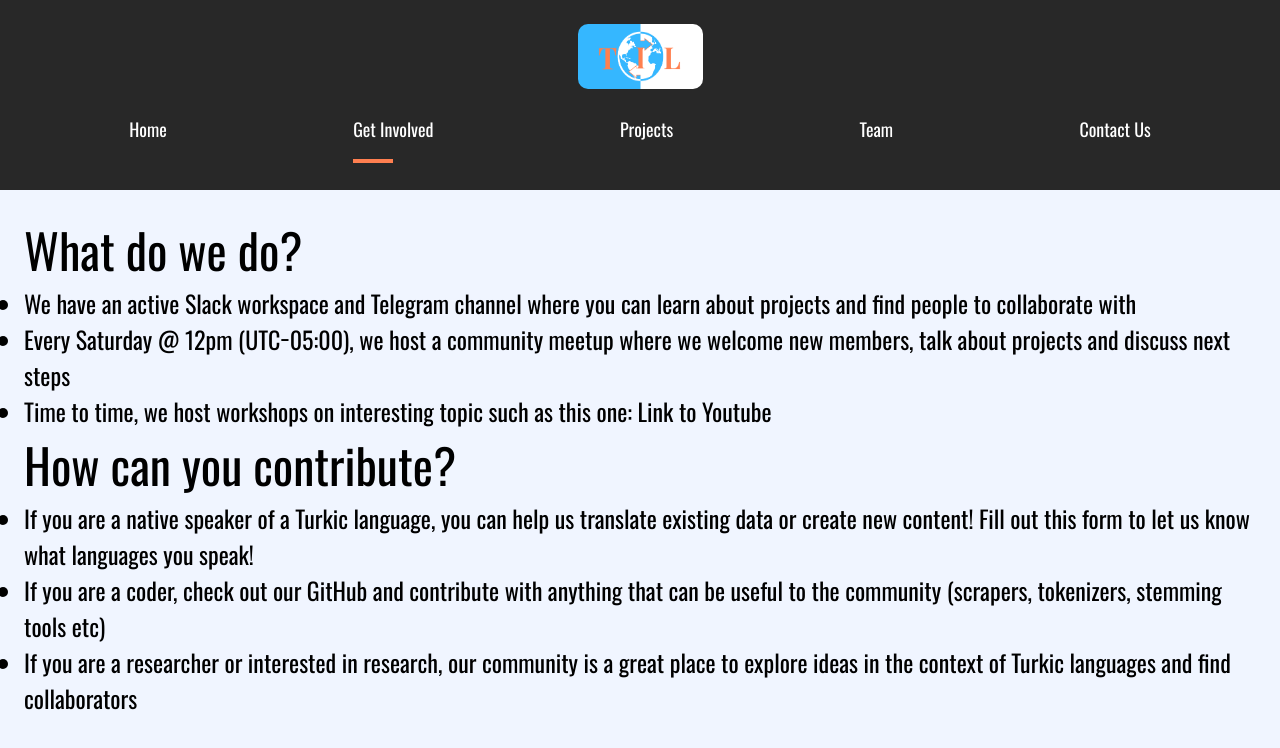
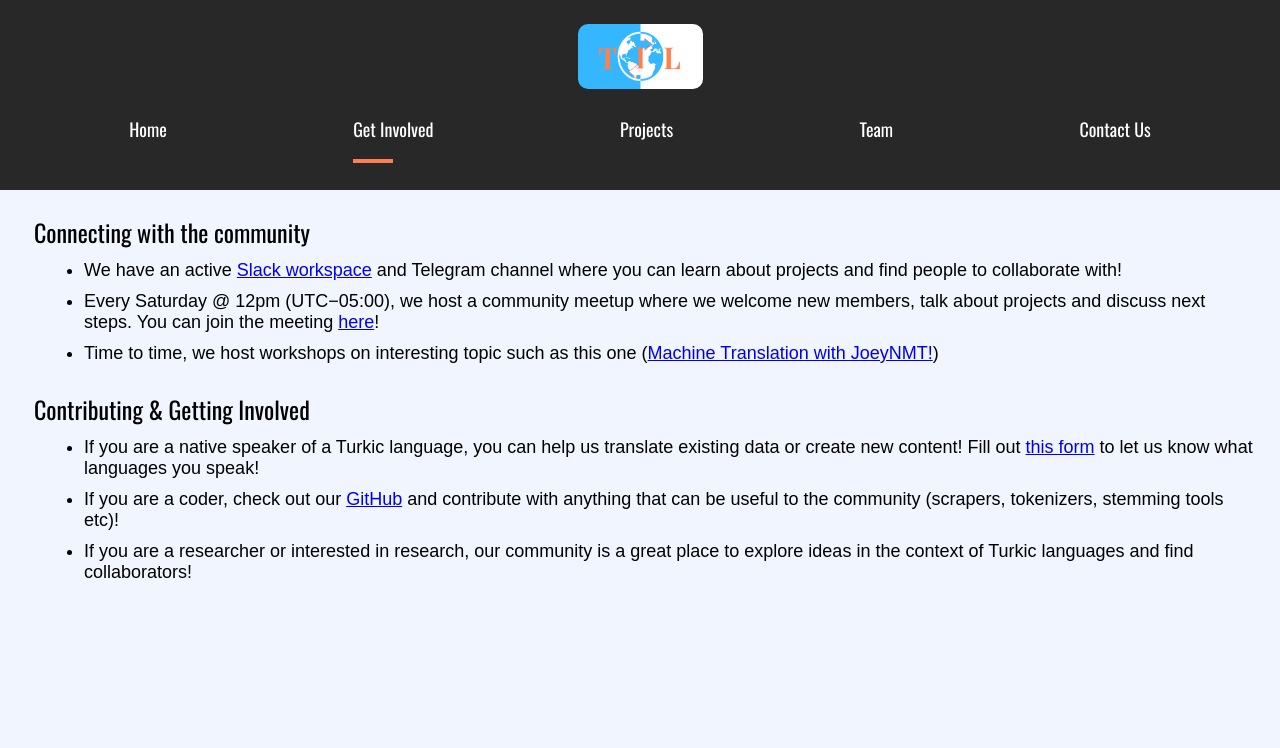
Before and after one commit to AbrorKh/ltca-web, a React (Create React App) app: page /get-involved in a window 1280 px wide. Shown: the top 748 px of the page. Built offline with nearby package versions, Linux system fonts and the light colour scheme.

Commit message:
updated project description for MT

```diff
--- a/src/pages/GetInvolved.js
+++ b/src/pages/GetInvolved.js
@@ -14,37 +14,38 @@ function GetInvolved() {
     >
 
       <Bullets>
-        <h2>What do we do?</h2>
+        <h2>Connecting with the community</h2>
         <ul>
           <li>
-            We have an active Slack workspace and Telegram channel where you can
-            learn about projects and find people to collaborate with
+            We have an active <a href="https://join.slack.com/t/turkic-interlingua/shared_invite/zt-k5sdiitd-02VyV_aNdRMpXyL9lRlTBA">Slack workspace</a> and Telegram channel where you can
+            learn about projects and find people to collaborate with!
           </li>
           <li>
             Every Saturday @ 12pm (UTC−05:00), we host a community meetup where
-            we welcome new members, talk about projects and discuss next steps
+            we welcome new members, talk about projects and discuss next steps. You can join the meeting <a href="https://meet.google.com/pih-fbrg-kja">here</a>!
           </li>
           <li>
             Time to time, we host workshops on interesting topic such as this
-            one: Link to Youtube
+            one (<a href="https://www.youtube.com/watch?v=-UpqTGVYzYw&feature=youtu.be">Machine Translation with JoeyNMT!</a>)
           </li>
         </ul>
-        <h2>How can you contribute?</h2>
+        <br/>
+        <h2>Contributing & Getting Involved</h2>
         <ul>
           <li>
             If you are a native speaker of a Turkic language, you can help us
-            translate existing data or create new content! Fill out this form to
+            translate existing data or create new content! Fill out <a href="https://forms.gle/4qogaxAKDGixbuYm7s">this form</a> to
             let us know what languages you speak!
           </li>
           <li>
-            If you are a coder, check out our GitHub and contribute with
+            If you are a coder, check out our <a href="https://github.com/turkic-interlingua/software-tools">GitHub</a> and contribute with
             anything that can be useful to the community (scrapers, tokenizers,
-            stemming tools etc)
+            stemming tools etc)!
           </li>
           <li>
             If you are a researcher or interested in research, our community is
             a great place to explore ideas in the context of Turkic languages
-            and find collaborators
+            and find collaborators!
           </li>
         </ul>
       </Bullets>
@@ -54,11 +55,25 @@ function GetInvolved() {
 
 const Bullets = styled.div`
     padding: 5rem 10rem;
+    margin-left: 10px;
     color: black;
     min-height: 90vh;
+    font-size: 2rem;
+    h2 {
+        font-size: 2rem;
+    }
+    li {
+        margin-bottom: 10px;
+        margin-top: 10px;
+        margin-left: 50px;
+        font-size: 1.5rem;
+        font-family: 'Abel', sans-serif;
+        font-weight: lighter;
+        color: black
+    }
     @media (max-width: 1500px) {
     padding: 2rem;
-    font-size: 2rem;
+    font-size: 1rem;
 `
 
 export default GetInvolved;
--- a/src/pages/ProjectDetail.js
+++ b/src/pages/ProjectDetail.js
@@ -28,7 +28,16 @@ function ProjectDetail() {
                         <section>
                             {project.description}
                         </section>
-                        <p>People involved: {project.people}</p>
+
+
+                        <h4>Link:</h4>
+                        <section>
+                            <a href={project.link}>Github link</a>
+                        </section>
+
+
+
+                        <p><strong>Involved members:</strong> {project.people}</p>
                     </Body>
                     <Publications>
                         {project.publications.map((pub) => (
@@ -53,10 +62,14 @@ const Body = styled(motion.div)`
     }
     p{
         color: black;
+        font-family: 'Abel', sans-serif;
+        font-weight: lighter;
     }
     section{
         padding: 2rem 0rem;
         font-size: 1.5rem;
+        font-family: 'Abel', sans-serif;
+        font-weight: lighter;
     }
     @media(max-width: 1500px) {
         padding: 2rem;
@@ -115,6 +128,7 @@ const PubStyle = styled.div`
     }
     p{
         padding: 2rem 0rem;
+
     }
 `;
 const Publication = ({ title, description }) => {
--- a/src/projectState.js
+++ b/src/projectState.js
@@ -59,11 +59,15 @@ export const ProjectState = () => {
             ],
         },
         {
-            title: 'Machine Translation (MT)',
+            title: 'Machine Translation (MT) for Turkic languages',
             mainImg: translation,//image
-            description: 'Our projects in MT revolve around creating collecting bitext data, training baseline models, and improving upon the techniques for low-resource translation in the context of Turkic languages. ',
-            people: 'Jamshidbek Mirzakhalov, Duygu Ataman, Shaxnoza Pulatova, Ahsan Wahab, Anoop Babu',
+            description:
+            'Machine Translation is an area of research exploring the methods for automatic translation of text or document from one language to another. The biggest MT system in the industry, Google Translate, currently supports 103 languages out of which 8 are Turkic languages (Azerbaijani, Kazakh, Kyrgyz, Tatar, Turkish, Turkmen, Uyghur, Uzbek). There are over 30 languages in the Turkic family most of which lack any sophisticated MT system support. Some of these unsupported languages are spoken by more than a million native speakers (Bashkir, Chuvash, Qashqai etc).\n\n ' +
+
+            'Our project attempts to connect and involve various stakeholders (native speakers, industry partners, governments, researchers etc) in the process of creating MT systems. You can read and find out more about the project in the below link.',
+            people: 'Jamshidbek Mirzakhalov, Duygu Ataman, Shaxnoza Pulatova, Anoop Babu, Sherzod Kariev, Orhan Firat, Mammad Hajili, Bekhzod Moydinboyev',
             url: '/projects/translation',
+            link: 'https://github.com/turkic-interlingua/til-mt',
             secondaryImg: '',//image
             publications: [
                 // {
```
